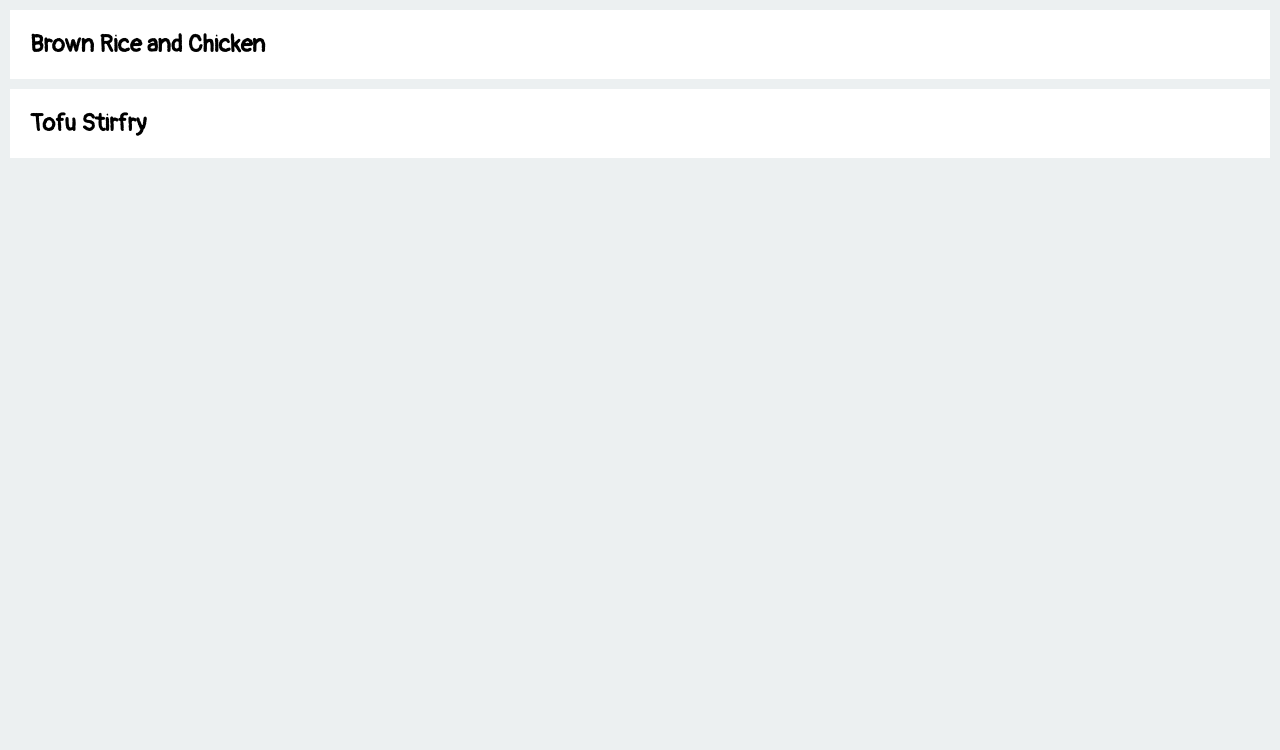
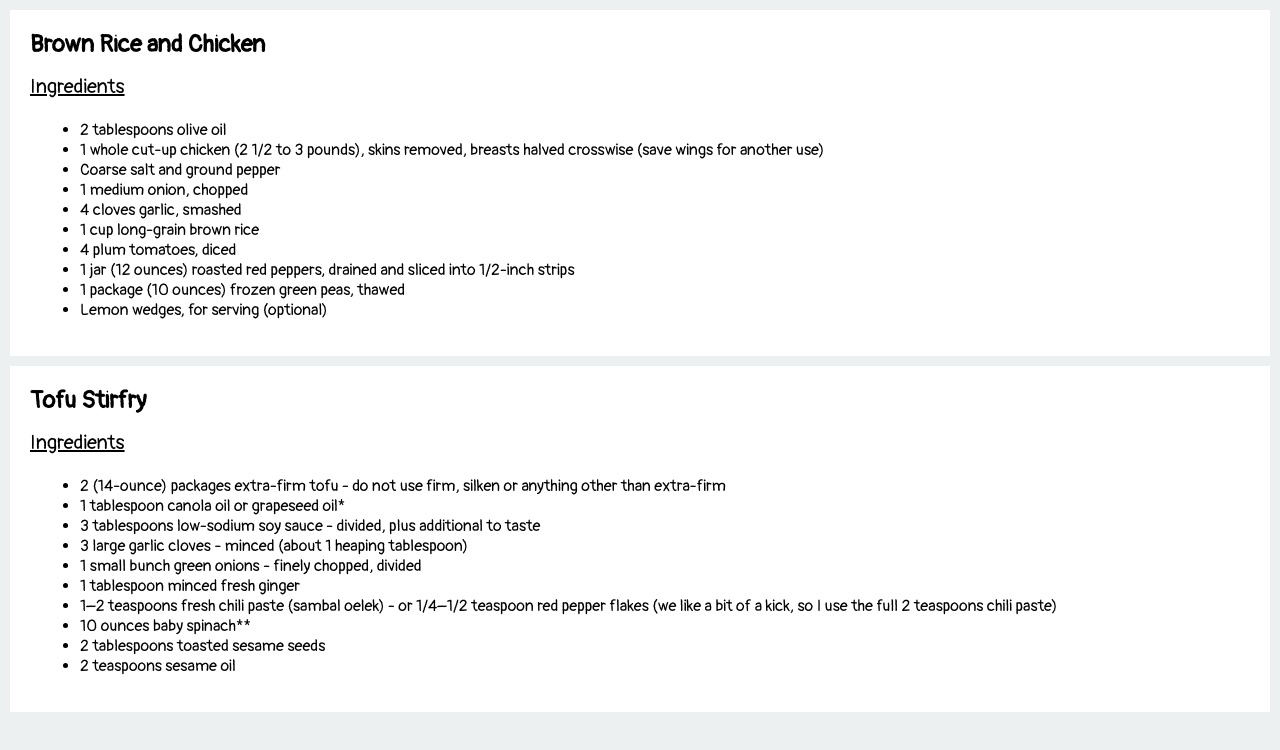
Before and after one commit to szikaria961/my-recipes, a React (Create React App) app: page / in a window 1280 px wide. Shown: the top 750 px of the page. Built offline with nearby package versions, Linux system fonts and the light colour scheme.

Commit message:
Add ingredients

```diff
--- a/src/data/recipes.json
+++ b/src/data/recipes.json
@@ -1,10 +1,34 @@
 [
 	{
     "id": 1,
-    "title": "Brown Rice and Chicken"
+    "title": "Brown Rice and Chicken",
+    "ingredients": [
+      "2 tablespoons olive oil",
+      "1 whole cut-up chicken (2 1/2 to 3 pounds), skins removed, breasts halved crosswise (save wings for another use)",
+      "Coarse salt and ground pepper",
+      "1 medium onion, chopped",
+      "4 cloves garlic, smashed",
+      "1 cup long-grain brown rice",
+      "4 plum tomatoes, diced",
+      "1 jar (12 ounces) roasted red peppers, drained and sliced into 1/2-inch strips",
+      "1 package (10 ounces) frozen green peas, thawed",
+      "Lemon wedges, for serving (optional)"
+    ]
 	},
   {
     "id": 2,
-    "title": "Tofu Stirfry"
+    "title": "Tofu Stirfry",
+    "ingredients": [
+      "2 (14-ounce) packages extra-firm tofu - do not use firm, silken or anything other than extra-firm",
+      "1 tablespoon canola oil or grapeseed oil*",
+      "3 tablespoons low-sodium soy sauce - divided, plus additional to taste",
+      "3 large garlic cloves - minced (about 1 heaping tablespoon)",
+      "1 small bunch green onions - finely chopped, divided",
+      "1 tablespoon minced fresh ginger",
+      "1–2 teaspoons fresh chili paste (sambal oelek) - or 1/4–1/2 teaspoon red pepper flakes (we like a bit of a kick, so I use the full 2 teaspoons chili paste)",
+      "10 ounces baby spinach**",
+      "2 tablespoons toasted sesame seeds",
+      "2 teaspoons sesame oil"
+    ]
   }
 ]
--- a/src/pages/recipes/index.css
+++ b/src/pages/recipes/index.css
@@ -8,3 +8,14 @@
 	font-size: 1.5em;
 	font-weight: bold;
 }
+
+.recipe-ingredients-title {
+  font-size: 1.25em;
+  padding: 15px 0 5px 0;
+  text-decoration: underline;
+}
+
+.recipe-ingredients {
+  padding: 0 0 0 10px;
+
+}
--- a/src/pages/recipes/index.js
+++ b/src/pages/recipes/index.js
@@ -5,7 +5,11 @@ function Recipes({ recipes }) {
 	return (
     <React.Fragment>
     {recipes.map(item => {
-      return <Recipe key={item.id} title={item.title} />
+      return <Recipe
+        key={item.id}
+        title={item.title}
+        ingredients={item.ingredients}
+      />
     })}
     </React.Fragment>
 	);
@@ -17,6 +21,16 @@ function Recipe({ title, ingredients, instructions }) {
       <div className="recipe-title">
         {title}
       </div>
+      <div className="recipe-ingredients-title">Ingredients</div>
+      <div className="recipe-ingredients">
+        <ul>
+          {ingredients.map((item, index) => {
+            return (
+              <li className="recipe-ingredients-item" key={index}>{item}</li>
+            );
+          })}
+        </ul>
+      </div>
     </div>
   );
 }
```
